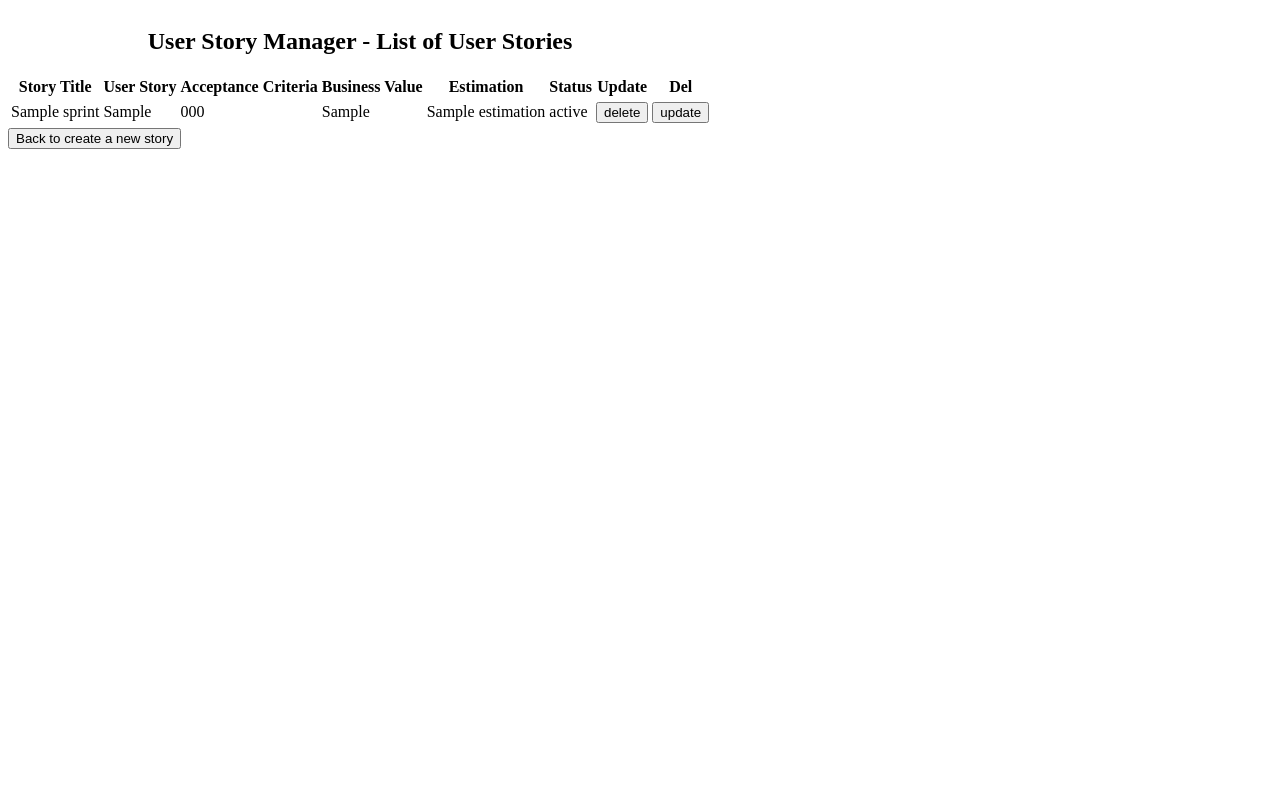
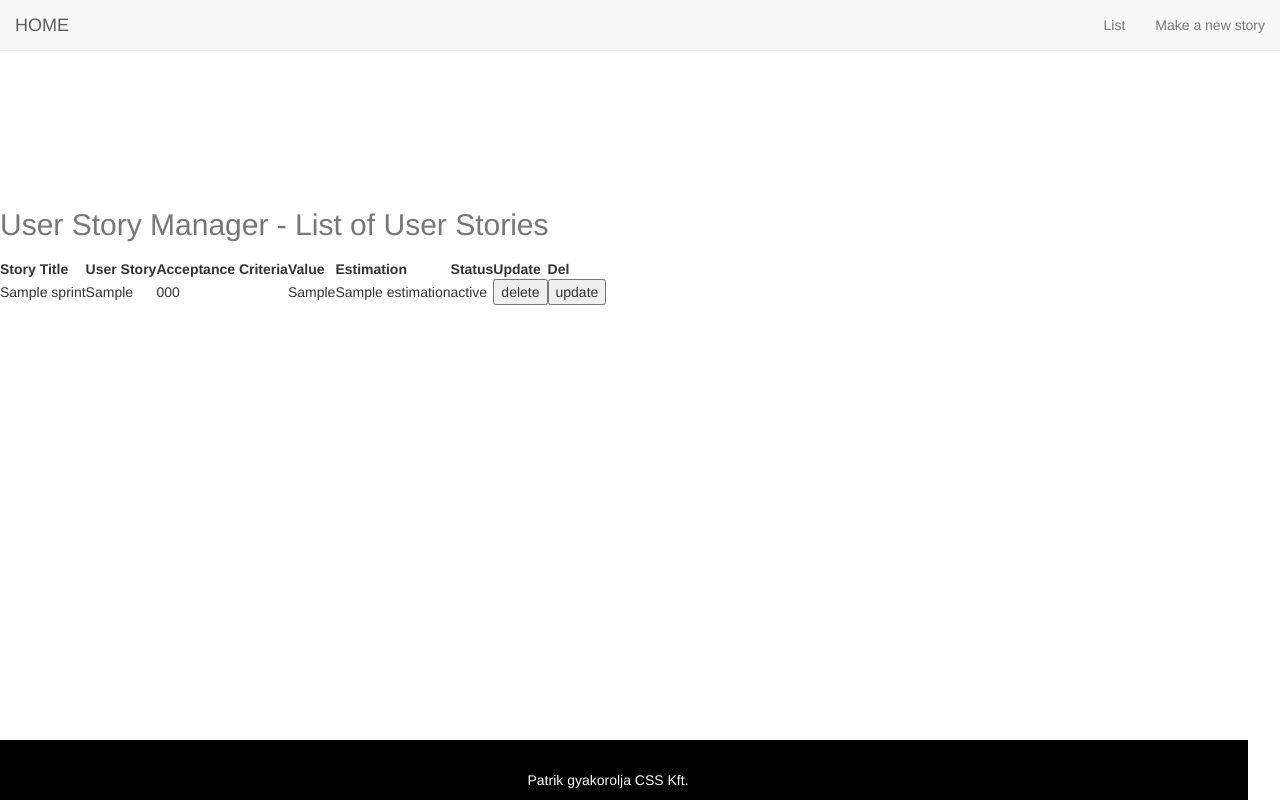
Before and after one commit to vogronicspatrik/user-story-manager-vogronicspatrik, a Flask app: template templates/list.html in a window 1280 px wide. Run offline with Flask 2, Linux system fonts and the light colour scheme; the template is opened without the code that fills it: most values are stand-ins (such as "Sample title", 1, 10 or a date in 2020); parts of the project's set-up code (start-up, migrations or seed data) failed here and were passed over; some libraries are stand-ins or nearby versions.

Commit message:
almost done, but it's deadline after deadline

```diff
--- /dev/null
+++ b/static/style.css
@@ -0,0 +1,20 @@
+
+.footer {
+    color: white;
+    width: 100%;
+    height: 10px;
+    background-color: black;
+    margin: 0 auto;
+    position: fixed;
+	right: 0;
+    bottom: 0;
+    left: 0;
+    padding: 3rem;
+	margin: 0 0 0 -32px;
+	text-align: center;
+    }
+
+.table{
+    padding: 80px 120px;
+
+}
--- a/templates/list.html
+++ b/templates/list.html
@@ -1,16 +1,51 @@
 <!DOCTYPE html>
-<html>
+<html lang="en">
 <head>
+    <meta charset="utf-8">
+    <meta http-equiv="X-UA-Compatible" content="IE=edge">
+    <meta name="viewport" content="width=device-width, initial-scale=1">
+    <link href="css/bootstrap.min.css" rel="stylesheet">
+    <link rel="stylesheet" href="{{ url_for('static', filename='style.css') }}">
+    <meta charset="utf-8">
+    <meta name="viewport" content="width=device-width, initial-scale=1">
+    <link rel="stylesheet" href="http://maxcdn.bootstrapcdn.com/bootstrap/3.3.7/css/bootstrap.min.css">
+    <link href="http://fonts.googleapis.com/css?family=Lato" rel="stylesheet" type="text/css">
+    <link href="http://fonts.googleapis.com/css?family=Montserrat" rel="stylesheet" type="text/css">
+    <script src="https://ajax.googleapis.com/ajax/libs/jquery/1.12.4/jquery.min.js"></script>
+    <script src="http://maxcdn.bootstrapcdn.com/bootstrap/3.3.7/js/bootstrap.min.js"></script>
     <title>List</title>
+
+    <nav class="navbar navbar-default navbar-fixed-top">
+      <div class="container-fluid">
+        <div class="navbar-header">
+          <button type="button" class="navbar-toggle" data-toggle="collapse" data-target="#myNavbar">
+            <span class="icon-bar"></span>
+            <span class="icon-bar"></span>
+            <span class="icon-bar"></span>
+          </button>
+          <a class="navbar-brand" href="/new_sprint">HOME</a>
+        </div>
+        <div class="collapse navbar-collapse" id="myNavbar">
+          <ul class="nav navbar-nav navbar-right">
+            <li><a href="/list">List</a></li>
+            <li><a href="/new_sprint">Make a new story</a></li>
+            <li class="dropdown">
+            </li>
+          </ul>
+        </div>
+      </div>
+    </nav>
+
 </head>
 <body>
     <table>
+        <div class="table">
         <caption><h2>User Story Manager - List of User Stories</h2></caption>
         <thead>
           <th>Story Title</th>
           <th>User Story</th>
           <th>Acceptance Criteria</th>
-          <th>Business Value</th>
+          <th>Value</th>
           <th>Estimation</th>
           <th>Status</th>
           <th>Update</th>
@@ -41,9 +76,11 @@
             <tr>
                 {% endfor %}
     </table>
-    <form action="{{ url_for('new_sprint')}}" method='get'>
-        <input type='submit' value='Back to create a new story'>
-    </form>
+    </div>
+    <script src="https://ajax.googleapis.com/ajax/libs/jquery/1.12.4/jquery.min.js"></script>
+    <script src="js/bootstrap.min.js"></script>
+
+    <div class="footer">Patrik gyakorolja CSS Kft.</div>
 
 </body>
 </html>
```
Also changed, not shown: templates/new_sprint.html (+48 -18 lines), templates/test.html (added, +34 -0 lines).
